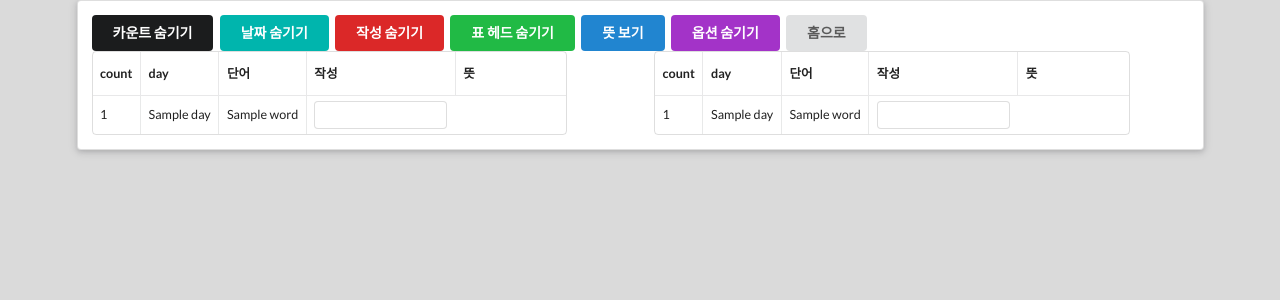
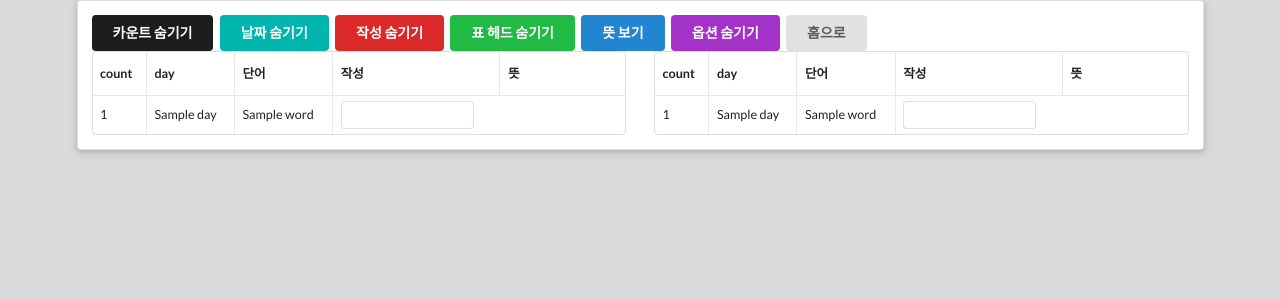
Before and after one commit to recall2300/word, a Django app: template templates/test_paper.html in a window 1280 px wide. Shown: the top 300 px of the page. Run offline with Django 3.2, Linux system fonts and the light colour scheme; the template is opened without the code that fills it: most values are stand-ins (such as "Sample title", 1, 10 or a date in 2020).

Commit message:
modify grid

```diff
--- a/templates/test_paper.html
+++ b/templates/test_paper.html
@@ -5,7 +5,7 @@
 {% block content %}
     <div class="ui container">
         <div class="ui raised middle segment">
-        <div class="table-option">
+        <div class="ui container table-option">
             <div class="ui button black hide-order">카운트 숨기기</div>
             <div class="ui button teal hide-day">날짜 숨기기</div>
             <div class="ui button red hide-write">작성 숨기기</div>
@@ -15,9 +15,9 @@
             <a class="ui button" href="/">홈으로</a>
         </div>
 
-            <div class="ui grid">
-                <div class="eight wide column">
-                    <table class="ui very compact small basic collapsing celled table">
+            <div class="ui stackable two column grid">
+                <div class="column">
+                    <table class="ui very compact small basic celled table">
                         <thead class="table-head">
                         <tr>
                             <th class="td-order">count</th>
@@ -44,8 +44,8 @@
                         </tbody>
                     </table>
                 </div>
-                <div class="eight wide column">
-                    <table class="ui very compact small basic collapsing celled table">
+                <div class="column">
+                    <table class="ui very compact small basic celled table">
                         <thead class="table-head">
                         <tr>
                             <th class="td-order">count</th>
```
